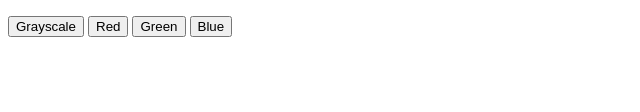
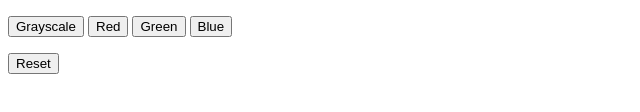
Before and after one commit to dvckbass/image-filter, a plain HTML site: page index.html in a window 1280 px wide. Shown: the part 360-472 px from the top of the page, without its empty margins (0-640 px from the left). Drawn offline with Linux system fonts and the light colour scheme.

Commit message:
create reset button

```diff
--- a/index.html
+++ b/index.html
@@ -43,6 +43,8 @@
             />
         </p>
 
+        <input type="button" id="resetButton" value="Reset" onclick="reset()" />
+
         <script src="script.js"></script>
     </body>
 </html>
```
